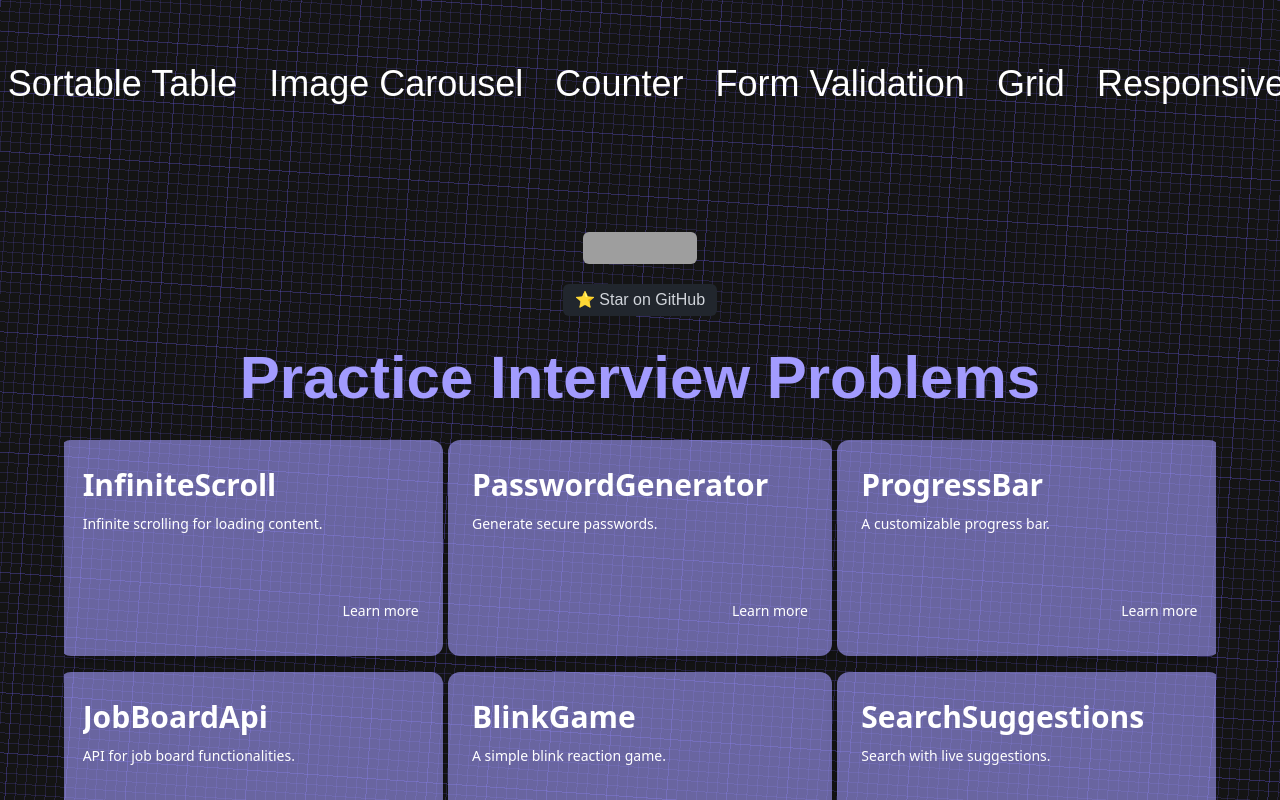
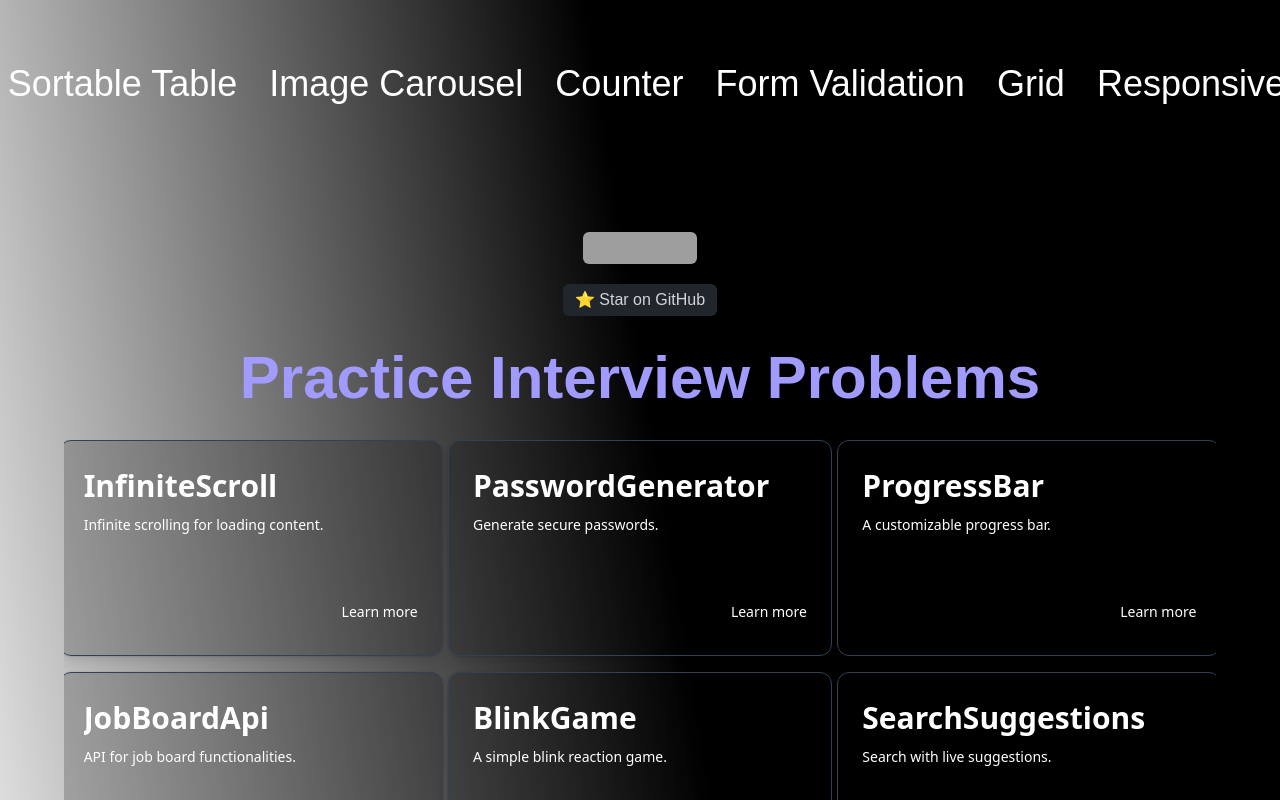
Before and after one commit to sameerkali/React_coding_round_practice, a React (Vite) app: page / in a window 1280 px wide. Shown: the top 800 px of the page. Built offline with nearby package versions, Linux system fonts and the light colour scheme; grey boxes are pictures that could not be loaded.

Commit message:
UI: convert my UI to back

```diff
--- a/src/Components/Card.jsx
+++ b/src/Components/Card.jsx
@@ -6,7 +6,9 @@ const Card = ({
   linkName = "stopwatch"
 }) => {
     return (
-        <div className="isolate aspect-video w-96 rounded-xl bg-[#a29bfe]/60 shadow-lg ring-1 ring-black/5">
+      // black UI
+        // <div className="isolate aspect-video w-96 rounded-xl bg-[#a29bfe]/60 shadow-lg ring-1 ring-black/5">
+         <div className="isolate aspect-video w-96 rounded-xl bg-[#000]/20 shadow-lg ring-1 ring-black/5 border border-slate-700	">
           <Link className="no-underline hover:no-underline" to={`/${linkName}`}>
             <div className="p-6">
               <h5 className="block mb-2 font-sans text-3xl antialiased font-semibold leading-snug tracking-normal text-white">
--- a/src/Home.jsx
+++ b/src/Home.jsx
@@ -9,7 +9,9 @@ import { Link } from "react-router-dom";
 
 const Home = () => {
   return (
-    <div className="home min-h-screen flex flex-col items-center justify-center p-4 ">
+    //Black UI
+    <div className="bwgradient min-h-screen flex flex-col items-center justify-center p-4 ">
+    {/*  <div className="home min-h-screen flex flex-col items-center justify-center p-4 "> */}
       <Marquee/>
       <div>
       {/* <Accordion  /> */}
```
